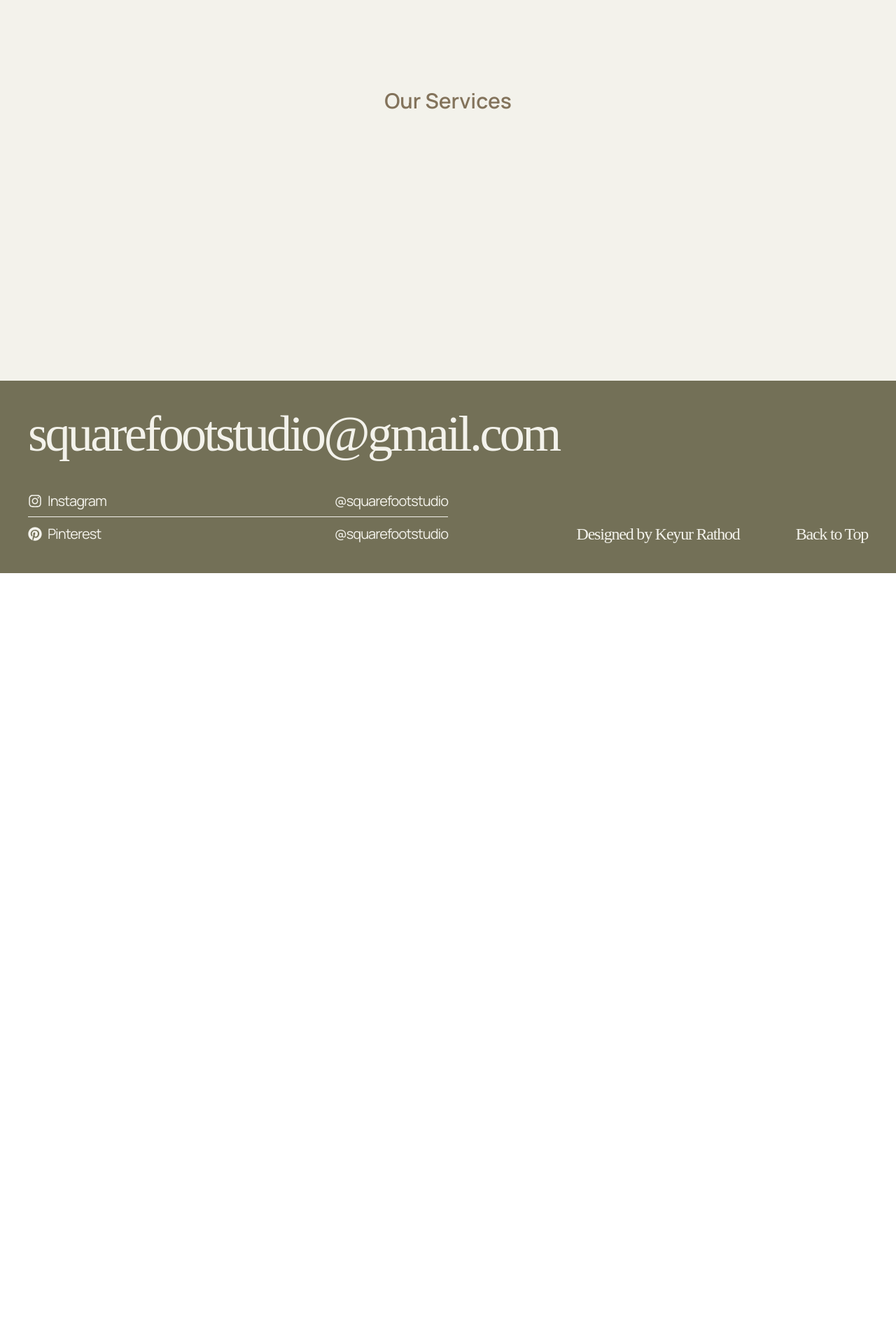
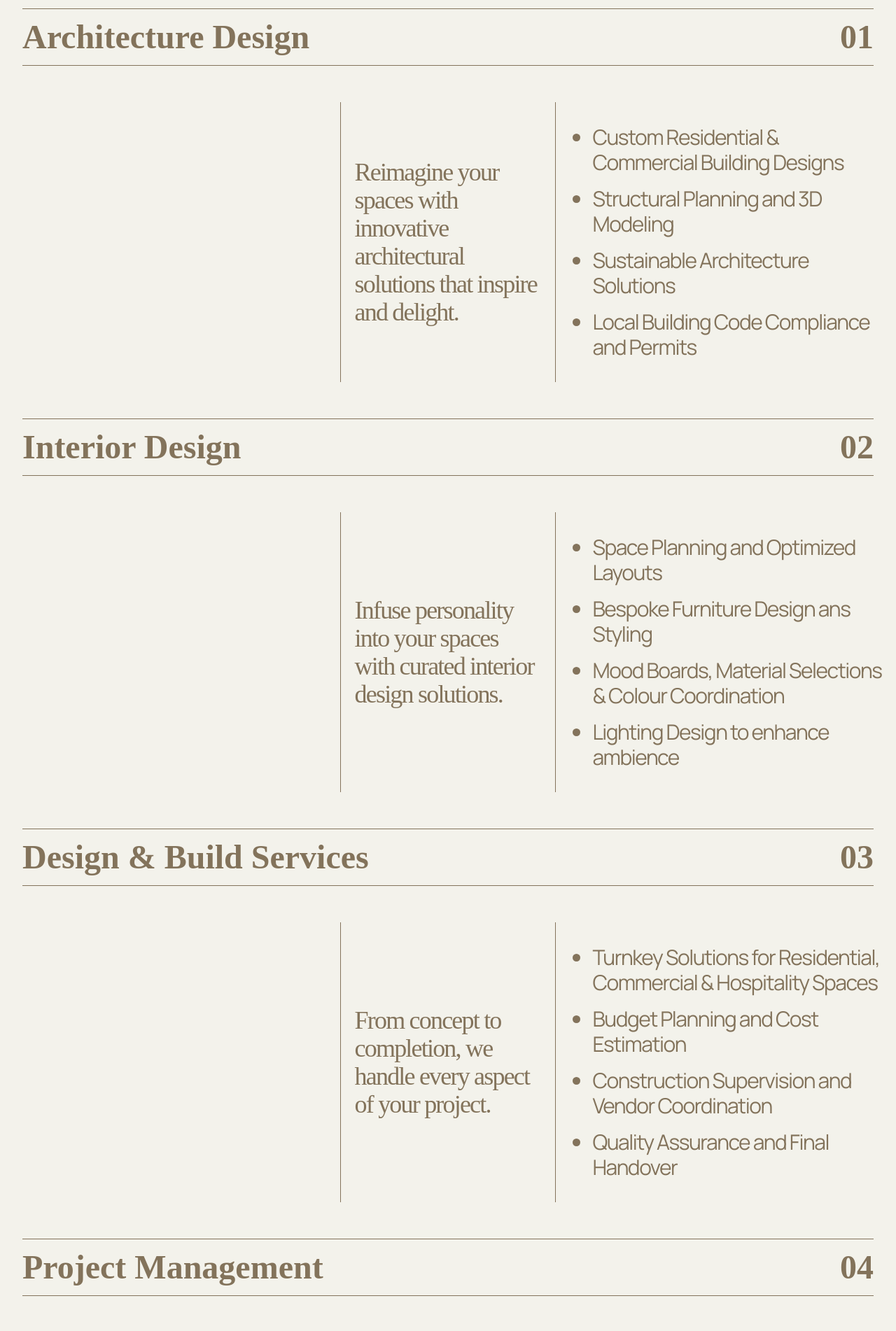
Before and after one commit to Keyurrr14/SquareFoot.studio, a React (Create React App) app: page /services in a window 1280 px wide. Shown: the part 320-2222 px from the top of the page at 70% size. Before the commit the page ends 1139 px from the top, so only its background shows below. Built offline with nearby package versions, Linux system fonts and the light colour scheme; a web font is replaced by a local one.

Commit message:
ServicesPage and Component added

```diff
--- /dev/null
+++ b/src/components/ServiceSection.jsx
@@ -0,0 +1,39 @@
+export default function ServiceSection({
+  title,
+  number,
+  description,
+  services,
+}) {
+  return (
+    <>
+      <div className="flex items-center justify-between border-y border-brown py-4 m-8">
+        <h1 className="font-marbley font-bold text-center text-brown text-xl sm:text-2xl md:text-3xl lg:text-4xl xl:text-5xl max-w-3xl">
+          {title}
+        </h1>
+        <h1 className="font-marbley font-bold text-center text-brown text-xl sm:text-2xl md:text-3xl lg:text-4xl xl:text-5xl max-w-3xl">
+          {number.toString().padStart(2, "0")}
+        </h1>
+      </div>
+      <div className="flex flex-col md:flex-row items-center justify-center gap-5 p-5">
+        <div className="hidden md:block w-full md:w-1/2 h-[30vh] md:h-[50vh]"></div>
+        <div className="w-full md:w-1/3 h-[5vh] md:h-[50vh] md:border-x border-brown flex items-center justify-start md:justify-center p-4 md:p-5">
+          <p className="font-marbley text-left text-brown text-lg sm:text-2xl md:text-3xl lg:text-4xl tracking-tighter leading-tight">
+            {description}
+          </p>
+        </div>
+        <div className="w-full md:w-1/2 h-auto md:h-[50vh] flex items-center mt-4 md:mt-0">
+          <ul className="list-disc font-manrope text-left text-brown tracking-tighter cursor-pointer space-y-2 md:space-y-4 text-sm sm:text-lg md:text-xl lg:text-2xl xl:text-3xl pl-3 md:pl-8">
+            {services.map((service, index) => (
+              <li
+                key={index}
+                className="transition-all duration-300 hover:text-light-brown hover:translate-x-2"
+              >
+                {service}
+              </li>
+            ))}
+          </ul>
+        </div>
+      </div>
+    </>
+  );
+}
--- a/src/pages/Projects.jsx
+++ b/src/pages/Projects.jsx
@@ -1,22 +1,22 @@
 import HomeImage3 from "../assets/images/HomeImage3.webp";
 import HomeImage4 from "../assets/images/HomeImage4.webp";
-import LogoMarquee from "../components/LogoMarquee";
+// import LogoMarquee from "../components/LogoMarquee";
 import ProjectSection from "../components/ProjectSection";
 
 export default function Projects() {
   return (
     <div className="min-h-screen bg-beige">
-      <div className="flex flex-col items-center justify-center mt-10">
-        <h1 className="font-marbley text-center text-brown text-9xl">
+      <div className="flex flex-col items-center justify-center mt-4 sm:mt-6 md:mt-8 lg:mt-10 px-4">
+        <h1 className="font-marbley text-center text-brown text-4xl sm:text-5xl md:text-7xl lg:text-8xl xl:text-9xl">
           Projects
         </h1>
-        <p className="w-96 font-manrope text-center text-brown">
+        <p className="w-full sm:w-[28rem] font-manrope text-center text-brown text-xs sm:text-base md:text-lg mt-2 sm:mt-4">
           Our interior design process for each project is completely unique. We
-          take into consideration the client’s style, personality and specific
+          take into consideration the client's style, personality and specific
           needs to ensure their vision is executed perfectly.
         </p>
       </div>
-      <div className="mt-5"></div>
+      <div className="mt-4 sm:mt-5"></div>
       {/* <LogoMarquee /> */}
       <ProjectSection
         type="Residential"
@@ -25,6 +25,7 @@ export default function Projects() {
         image2={HomeImage3}
         order={[1, 2, 3]}
       />
+      <hr className="w-full mx-4 border-brown my-8 sm:my-10 md:my-12" />
       <ProjectSection
         type="Residential"
         location="Oberoi Sky City"
@@ -32,6 +33,7 @@ export default function Projects() {
         image2={HomeImage3}
         order={[3, 2, 1]}
       />
+
       <ProjectSection
         type="Residential"
         location="Oberoi Sky City"
--- a/src/pages/Services.jsx
+++ b/src/pages/Services.jsx
@@ -1,7 +1,65 @@
+import ServiceSection from "../components/ServiceSection";
+
 export default function Services() {
-    return (
-      <div className="flex justify-center items-center h-screen">
-        <h1 className="text-3xl font-manrope font-semibold text-brown">Our Services</h1>
+  return (
+    <div className="min-h-screen bg-beige">
+      <div className="flex flex-col items-center justify-center mt-4 sm:mt-6 md:mt-8 lg:mt-10 px-4">
+        <h1 className="font-marbley text-center text-brown text-xl sm:text-2xl md:text-3xl lg:text-4xl xl:text-5xl max-w-3xl">
+          Comprehensive Architecture and Interior Design Services in Mumbai
+        </h1>
+        <p className="w-full sm:w-[28rem] font-manrope text-center text-brown text-xs sm:text-base md:text-lg mt-2 sm:mt-4">
+          Explore our range of professional services designed to cater to all
+          your architectural and interior design needs.
+        </p>
       </div>
-    );
-  }
+
+      <ServiceSection
+        title="Architecture Design"
+        number={1}
+        description="Reimagine your spaces with innovative architectural solutions that inspire and delight."
+        services={[
+          "Custom Residential & Commercial Building Designs",
+          "Structural Planning and 3D Modeling",
+          "Sustainable Architecture Solutions",
+          "Local Building Code Compliance and Permits",
+        ]}
+      />
+
+      <ServiceSection
+        title="Interior Design"
+        number={2}
+        description="Infuse personality into your spaces with curated interior design solutions."
+        services={[
+          "Space Planning and Optimized Layouts",
+          "Bespoke Furniture Design ans Styling",
+          "Mood Boards, Material Selections & Colour Coordination",
+          "Lighting Design to enhance ambience",
+        ]}
+      />
+
+      <ServiceSection
+        title="Design & Build Services"
+        number={3}
+        description="From concept to completion, we handle every aspect of your project."
+        services={[
+          "Turnkey Solutions for Residential, Commercial & Hospitality Spaces",
+          "Budget Planning and Cost Estimation",
+          "Construction Supervision and Vendor Coordination",
+          "Quality Assurance and Final Handover",
+        ]}
+      />
+
+      <ServiceSection
+        title="Project Management"
+        number={4}
+        description="Delivering projects efficiently, effectively, and stress-free"
+        services={[
+          "Detailed Project Scheduling and Monitoring",
+          "Resource Allocation and Cost Control",
+          "On-Site Quality Checks and Vendor Management",
+          "Timely Project Deliverables and Handovers",
+        ]}
+      />
+    </div>
+  );
+}
```
